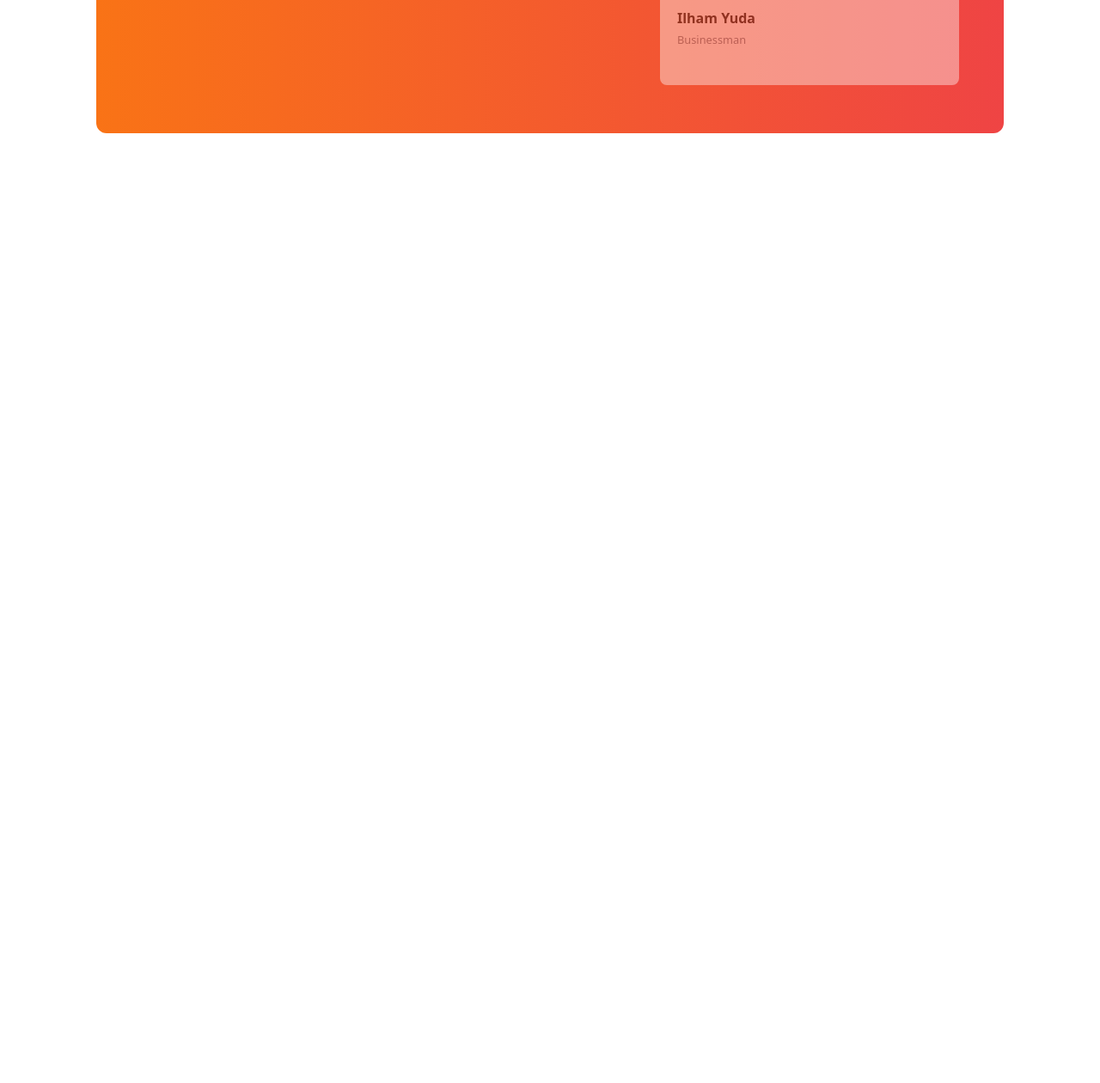
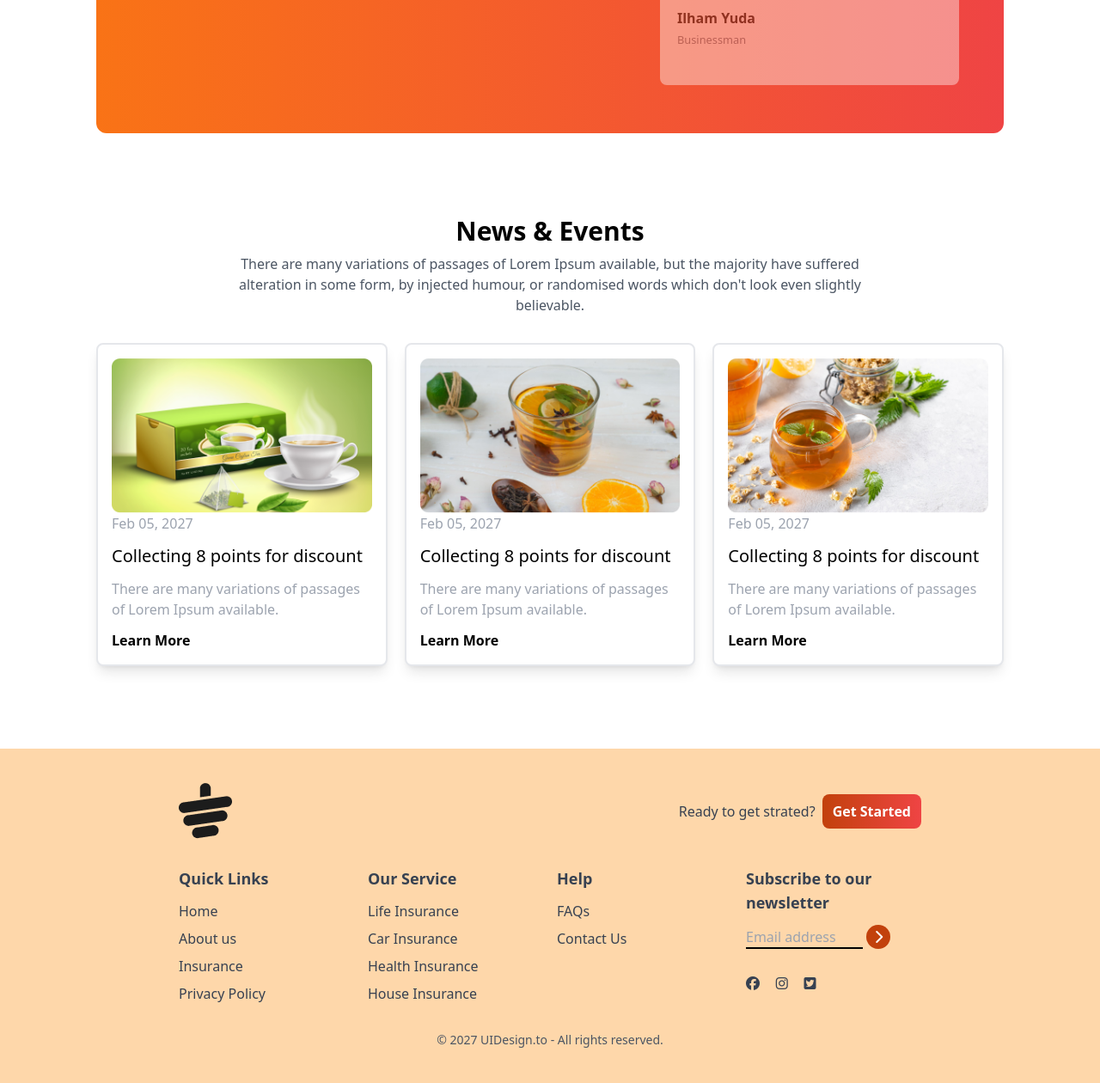
Before and after one commit to sojibshekh/tea-house-tailwind, a plain HTML site: page index.html in a window 1280 px wide. Shown: the part 2305-3565 px from the top of the page at 86% size. Before the commit the page ends 2556 px from the top, so only its background shows below. Drawn offline with nearby package versions, Linux system fonts and the light colour scheme.

Commit message:
all done

```diff
--- a/index.html
+++ b/index.html
@@ -160,7 +160,94 @@
            </div>
 
         </section>
+        <section class="mb-24">
+          <div class="text-center mb-8">
+            <h1 class="text-3xl md:4xl font-bold mb-2">News & Events</h1>
+            <p class="text-gray-600 mx-auto  max-w-3xl">There are many variations of passages of Lorem Ipsum available, but the majority have suffered alteration in some form, by injected humour, or randomised words which don't look even slightly believable. </p>
+          </div>
+          <div class="grid grid-cols-1 md:grid-cols-3 gap-5">
+            <div class="bg-white shadow-lg rounded-lg p-4 border-2 border-gray-200">
+              <img src="images/news-1.png" alt="">
+              <p class="mb-3 text-gray-400">Feb 05, 2027</p>
+              <h2 class="text-xl mb-3">Collecting 8 points for discount</h2>
+              <p class="mb-3 text-gray-400">There are many variations of passages of Lorem Ipsum available.</p>
+              <h4 class="font-bold">Learn More</h4>
+            </div>
+            <div class="bg-white shadow-lg rounded-lg p-4 border-2 border-gray-200">
+              <img src="images/news-2.png" alt="">
+              <p class="mb-3 text-gray-400">Feb 05, 2027</p>
+              <h2 class="text-xl mb-3">Collecting 8 points for discount</h2>
+              <p class="mb-3 text-gray-400">There are many variations of passages of Lorem Ipsum available.</p>
+              <h4 class="font-bold">Learn More</h4>
+            </div>
+            <div class="bg-white shadow-lg rounded-lg p-4 border-2 border-gray-200">
+              <img src="images/news-3.png" alt="">
+              <p class="mb-3 text-gray-400">Feb 05, 2027</p>
+              <h2 class="text-xl mb-3">Collecting 8 points for discount</h2>
+              <p class="mb-3 text-gray-400">There are many variations of passages of Lorem Ipsum available.</p>
+              <h4 class="font-bold">Learn More</h4>
+            </div>
+          </div>
+        </section>
+
     </main>
+    <footer class="bg-orange-200 text-gray-700 py-10 px-4 md:px-16">
+       <div class="w-9/12 mx-auto">
+        <div class="mb-8 flex justify-between">
+          <img src="./images/cup.png" alt="">
+          <div class="flex items-center gap-2">
+            <h4>Ready to get strated?</h4>
+            <button class="bg-gradient-to-r from-orange-700 to-red-500 px-3 py-2 rounded-lg text-white font-bold">Get Started</button>
+          </div>
+        </div>
+        <div class="grid grid-cols-1 md:grid-cols-2 lg:grid-cols-4 gap-4">
+             <div>
+              <h3 class="text-lg font-semibold mb-3">Quick Links</h3>
+              <ul class="space-y-2">
+                <li><a class="hover:text-orange-500" href="#">Home</a></li>
+                <li><a class="hover:text-orange-500" href="#">About us</a></li>
+                <li><a class="hover:text-orange-500" href="#">Insurance</a></li>
+                <li><a class="hover:text-orange-500" href="#">Privacy Policy</a></li>
+              </ul>
+             </div>
+             <div>
+              <h3 class="text-lg font-semibold mb-3">Our Service</h3>
+              <ul class="space-y-2">
+                <li><a class="hover:text-orange-500" href="#">Life Insurance</a></li>
+                <li><a class="hover:text-orange-500" href="#">Car Insurance</a></li>
+                <li><a class="hover:text-orange-500" href="#">Health Insurance</a></li>
+                <li><a class="hover:text-orange-500" href="#">House Insurance</a></li>
+              </ul>
+             </div>
+             <div>
+              <h3 class="text-lg font-semibold mb-3">Help</h3>
+              <ul class="space-y-2">
+                <li><a class="hover:text-orange-500" href="#">FAQs</a></li>
+                <li><a class="hover:text-orange-500" href="#">Contact Us</a></li>
 
+              </ul>
+             </div>
+             <div>
+              <h3 class="text-lg font-semibold mb-3">Subscribe to our newsletter</h3>
+              <div class="flex flex-col space-y-2">
+                <div>
+                  <input class="bg-transparent border-b-2 border-black w-4/6 " type="text" placeholder="Email address"></input>
+                  <i class="fa-solid fa-chevron-right w-7 h-7 bg-orange-700 inline-flex rounded-full text-white justify-center items-center"></i>
+                  <div class="flex justify-between w-2/5 mb-2 mt-8">
+                    <i class="fa-brands fa-facebook"></i>
+                    <i class="fa-brands fa-instagram"></i>
+                    <i class="fa-brands fa-square-twitter"></i>
+                  </div>
+                </div>
+
+              </div>
+
+             </div>
+        </div>
+          <div class="text-center pt-4 mt-4">
+            <p class="text-sm text-gray-600">© 2027 UIDesign.to - All rights reserved.</p>
+          </div>
+       </div>
+    </footer>
 </body>
 </html>
```
